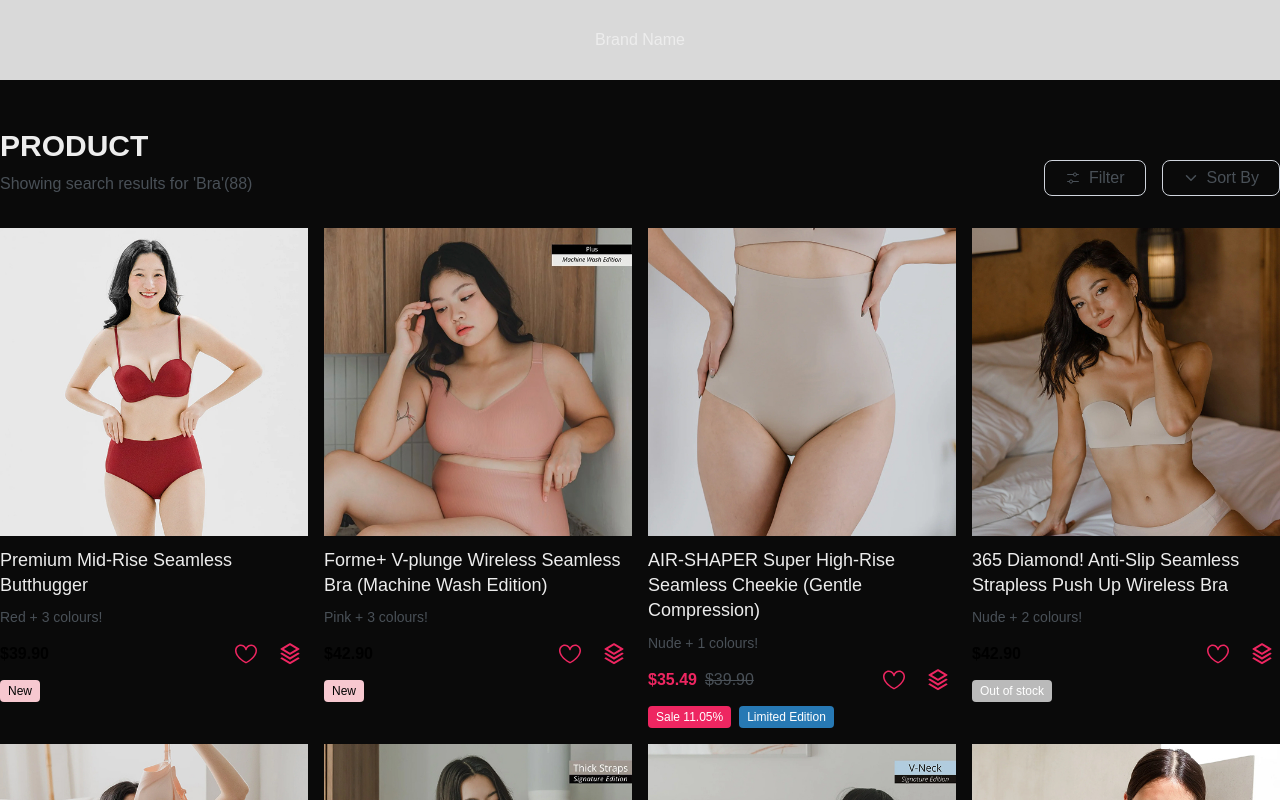
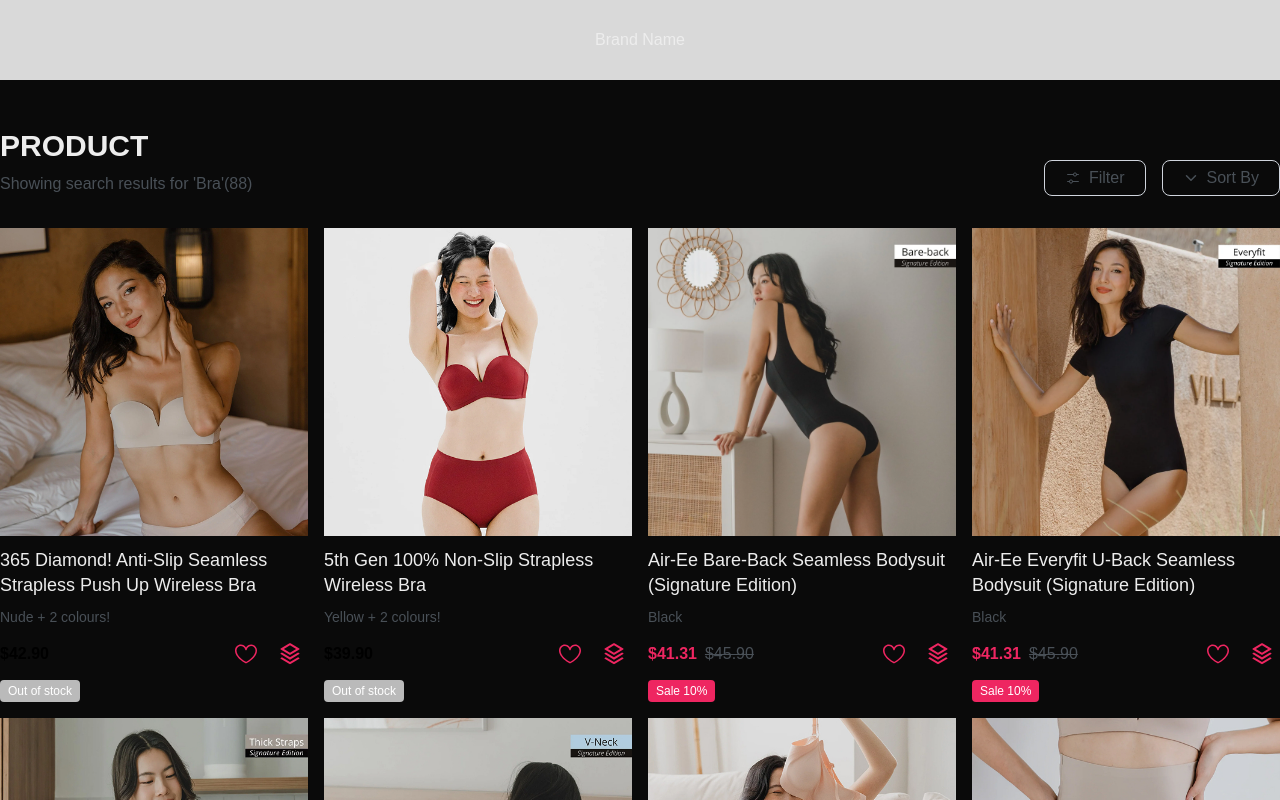
Before and after one commit to aljimsondev/imin-coding-test, a Next.js app: page / in a window 1280 px wide. Built offline with nearby package versions, Linux system fonts and the light colour scheme.

Commit message:
Chore | added tanstack query for querying server actions

```diff
--- a/package.json
+++ b/package.json
@@ -9,6 +9,7 @@
     "lint": "eslint"
   },
   "dependencies": {
+    "@tanstack/react-query": "^5.90.5",
     "class-variance-authority": "^0.7.1",
     "classnames": "^2.5.1",
     "next": "16.0.0",
--- /dev/null
+++ b/src/_actions/get-products.action.ts
@@ -0,0 +1,22 @@
+'use server';
+
+import { products } from '@/temp/products';
+import { Product, SortOrder } from '@/types/product.type';
+
+/**
+ * A server action that handles the fetching of data
+ */
+export async function getProducts({ sortOrder }: { sortOrder: SortOrder }) {
+  // apply name filter
+  function applyNameFilter(
+    productA: Product,
+    productB: Product,
+    sortOrder: SortOrder,
+  ) {
+    return sortOrder === 'asc'
+      ? productA.product_name.localeCompare(productB.product_name) // A-Z
+      : productB.product_name.localeCompare(productA.product_name); // Z-A
+  }
+
+  return products.sort((a, b) => applyNameFilter(a, b, sortOrder));
+}
--- a/src/app/page.tsx
+++ b/src/app/page.tsx
@@ -1,16 +1,19 @@
 import Footer from '@/components/footer';
 import Header from '@/components/header';
 import ProductSnippet from '@/components/snippet/product.snippet';
+import QueryProvider from '@/provider/query.provider';
 import AppStoreProvider from '@/store';
 
 export default function Home() {
   return (
     <main className="main">
-      <AppStoreProvider>
-        <Header />
-        <ProductSnippet />
-        <Footer />
-      </AppStoreProvider>
+      <QueryProvider>
+        <AppStoreProvider>
+          <Header />
+          <ProductSnippet />
+          <Footer />
+        </AppStoreProvider>
+      </QueryProvider>
     </main>
   );
 }
--- a/src/components/snippet/product.snippet.tsx
+++ b/src/components/snippet/product.snippet.tsx
@@ -1,19 +1,21 @@
 'use client';
 
+import { getProducts } from '@/_actions/get-products.action';
 import Button from '@/components/button';
 import ProductCard from '@/components/card/product.card';
 import SortingMenu from '@/components/menu/sorting.menu';
 import Typography from '@/components/typography';
-import products from '@/temp/products.json';
+import { useFilterStore } from '@/store/filter.store';
+import { useQuery } from '@tanstack/react-query';
 import { VscSettings } from 'react-icons/vsc';
 import './product.snippet.css';
 
-function getProducts() {
-  return products;
-}
-
 function ProductSnippet() {
-  const products = getProducts();
+  const { sortOrder } = useFilterStore();
+  const { data: products = [] } = useQuery({
+    queryFn: () => getProducts({ sortOrder: sortOrder }),
+    queryKey: [sortOrder],
+  });
 
   return (
     <section className="snippet container ">
--- /dev/null
+++ b/src/provider/query.provider.tsx
@@ -0,0 +1,14 @@
+'use client';
+
+import { QueryClient, QueryClientProvider } from '@tanstack/react-query';
+import { ReactNode } from 'react';
+
+const queryClient = new QueryClient();
+
+function QueryProvider({ children }: { children: ReactNode }) {
+  return (
+    <QueryClientProvider client={queryClient}>{children}</QueryClientProvider>
+  );
+}
+
+export default QueryProvider;
--- a/src/store/filter.store.tsx
+++ b/src/store/filter.store.tsx
@@ -17,11 +17,9 @@ interface FilterStoreState {
   openFilterMenu: boolean;
   setOpenFilterMenu: Dispatch<SetStateAction<boolean>>;
 
-  sortBy: string | null;
   sortOrder: SortOrder;
   category: string | null;
   priceRange: string | null;
-  setSortBy: (sortBy: string | null) => void;
   setCategory: (category: string | null) => void;
   setPriceRange: (priceRange: string | null) => void;
   setSortOrder: (sortOrder: SortOrder) => void;
@@ -37,7 +35,6 @@ interface FilterStoreProviderProps {
 }
 
 export function FilterStoreProvider({ children }: FilterStoreProviderProps) {
-  const [sortBy, setSortBy] = useState<string | null>(null);
   const [category, setCategory] = useState<string | null>(null);
   const [priceRange, setPriceRange] = useState<string | null>(null);
   const [sortOrder, setSortOrder] = useState<SortOrder>('asc');
@@ -45,17 +42,14 @@ export function FilterStoreProvider({ children }: FilterStoreProviderProps) {
   const [openFilterMenu, setOpenFilterMenu] = useState(false);
 
   const clearFilters = () => {
-    setSortBy(null);
     setCategory(null);
     setPriceRange(null);
     setSortOrder('asc');
   };
 
   const value: FilterStoreState = {
-    sortBy,
     category,
     priceRange,
-    setSortBy,
     sortOrder,
     setCategory,
     setPriceRange,
```
Also changed, not shown: 1 other file (tests, documents, lock files or other folders).
